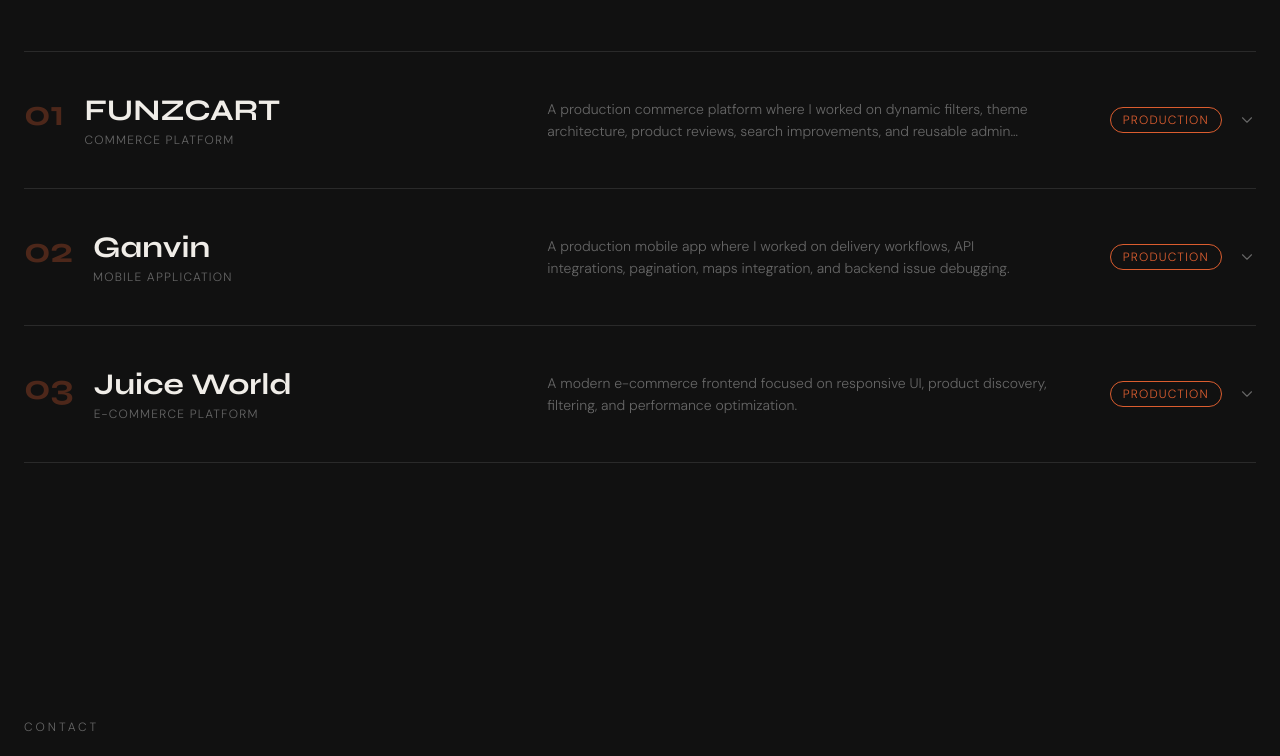
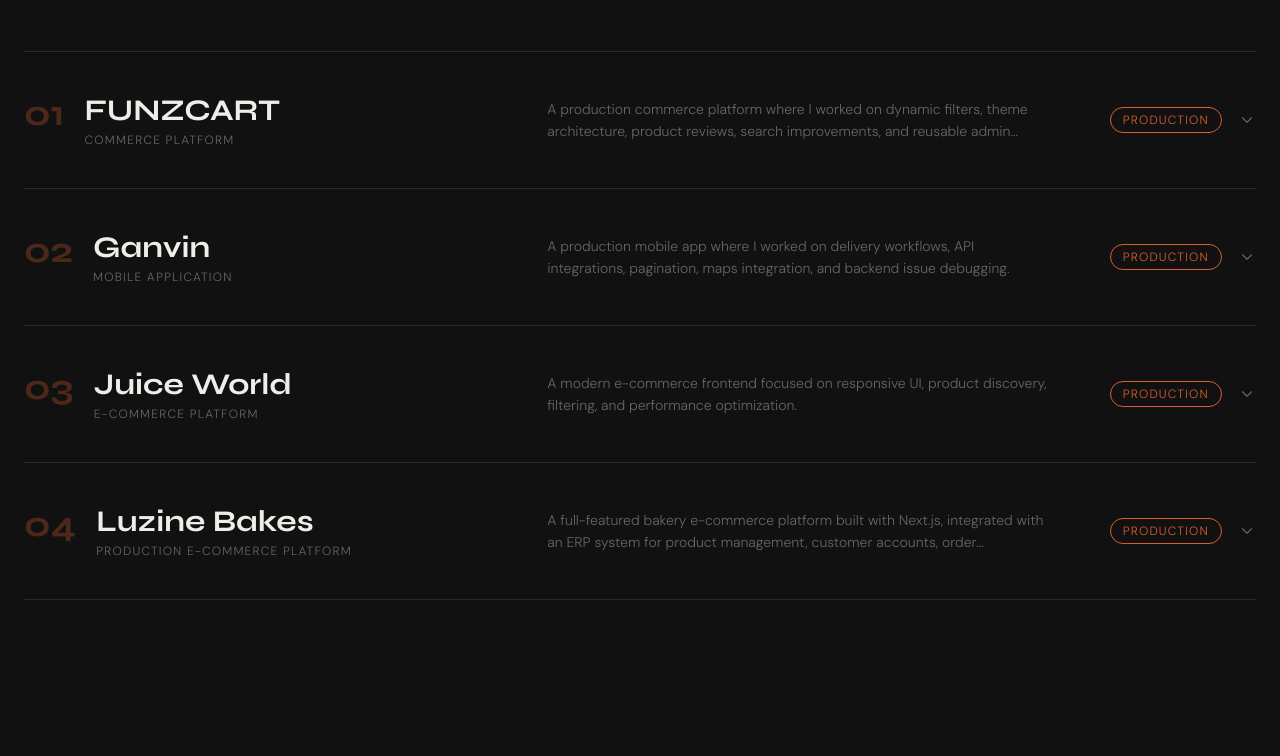
Before and after one commit to MuhammedMubashir-dev/my-portfolio, a React (Vite) app: page / in a window 1280 px wide. Shown: the part 3931-4687 px from the top of the page. Built offline with nearby package versions, Linux system fonts and the light colour scheme.

Commit message:
Projects Updated

```diff
--- a/src/data/achievements.js
+++ b/src/data/achievements.js
@@ -1,7 +1,7 @@
 export const achievements = [
   {
     id: 1,
-    value: "3+",
+    value: "4+",
     label: "Production Projects"
   },
 
--- a/src/data/projects.js
+++ b/src/data/projects.js
@@ -80,5 +80,42 @@ export const projects = [
     ],
 
     status: "Production"
+  },
+
+  {
+    id: 4,
+
+    name: "Luzine Bakes",
+
+    subtitle: "Custom Bakery E-Commerce Solution",
+
+    type: "Production E-Commerce Platform",
+
+    description:
+      "A full-featured bakery e-commerce platform built with Next.js, integrated with an ERP system for product management, customer accounts, order processing, OTP authentication, delivery workflows, and multiple payment methods.",
+
+  stack: [
+    "Next.js",
+    "React.js",
+    "Tailwind CSS",
+    "REST APIs",
+    "ERP Integration",
+    "Razorpay"
+  ],
+
+  highlights: [
+  "Built complete customer authentication and OTP verification flow",
+  "Integrated ERP APIs across products, cart, checkout and profile modules",
+  "Developed full shopping cart and checkout experience",
+  "Implemented Razorpay and Cash on Delivery payment workflows",
+  "Built customer profile, address and order management system",
+  "Created product search, filtering and category navigation",
+  "Implemented WhatsApp order notification workflow",
+  "Developed responsive mobile-first UI across all pages",
+  "Handled API debugging, validation and production issue fixes",
+  "Built reusable components and scalable frontend architecture"
+],
+
+  status: "Production"
   }
 ]
```
Also changed, not shown: src/index.css (line endings or trailing spaces).
